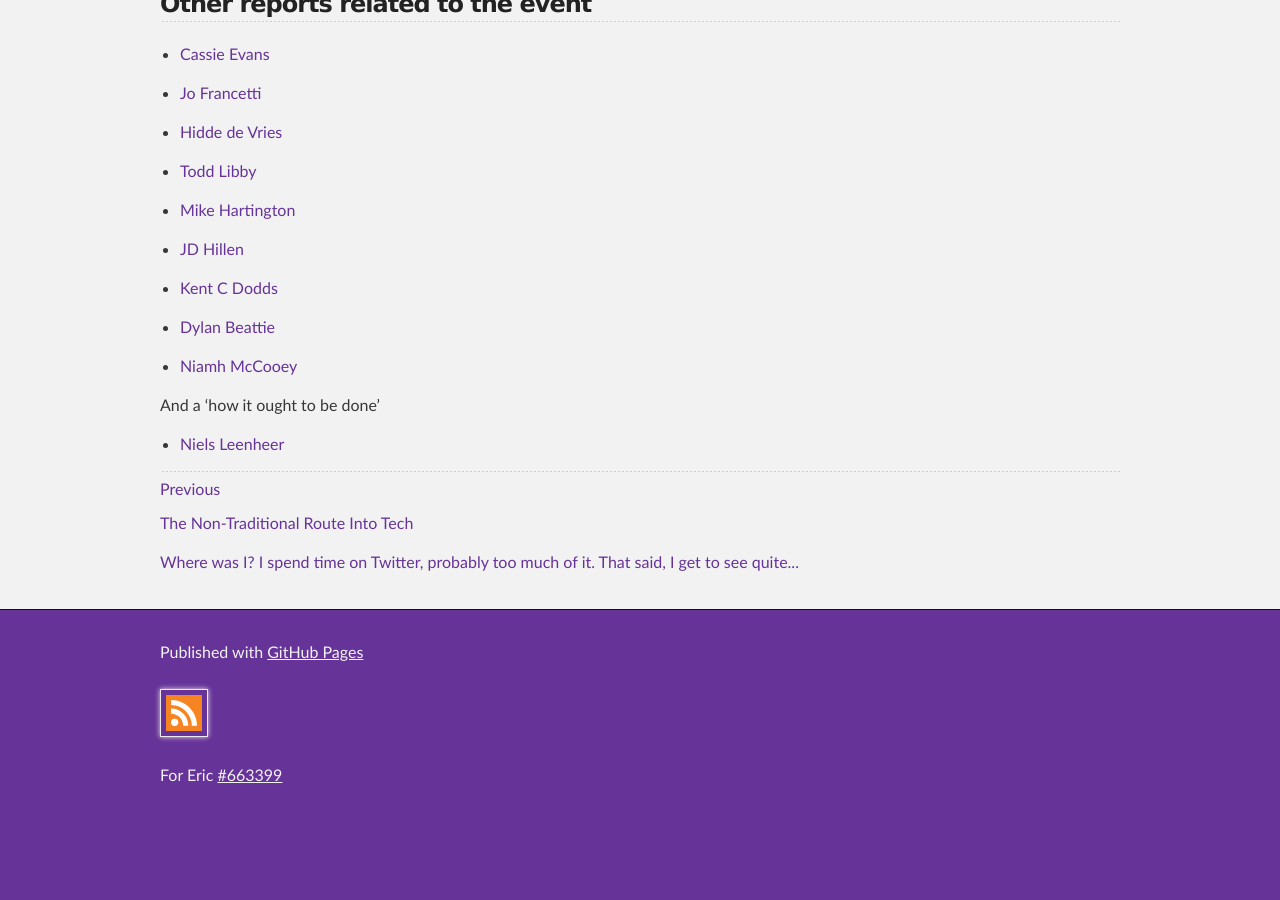
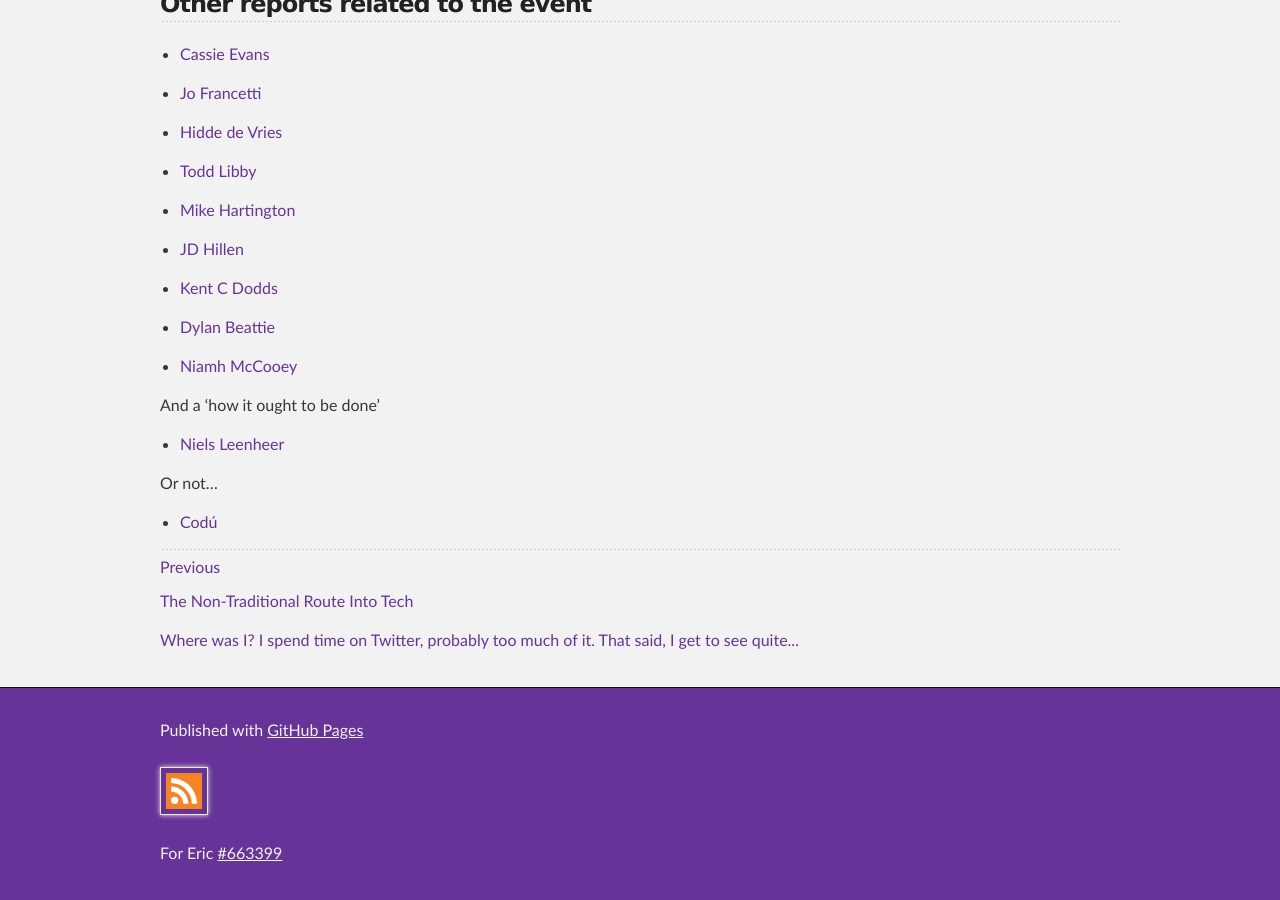
Before and after one commit to christopherallanperry/christopherallanperry.github.io, a Jekyll site: the page built from _posts/2022-11-19-modern_frontends-an_attendees_perspective.markdown, in a window 1280 px wide and 900 px high, scrolled down 5848 px. Built offline with Jekyll 4.4.1, drawn with Linux system fonts in a browser that asks for light colours; before the commit the page ends 6670 px from its top, so only the background shows below that.

Commit message:
Link to Codú YouTube video added.

```diff
--- a/_posts/2022-11-19-modern_frontends-an_attendees_perspective.markdown
+++ b/_posts/2022-11-19-modern_frontends-an_attendees_perspective.markdown
@@ -127,4 +127,8 @@ And a 'how it ought to be done'
 
 - [Niels Leenheer](https://nielsleenheer.com/articles/2022/red-flag-speakers-having-to-cover-their-own-travel/)
 
+Or not...
+
+- [Codú](https://www.youtube.com/watch?v=Ekn-qiH8Ozw)
+
 ---
```
